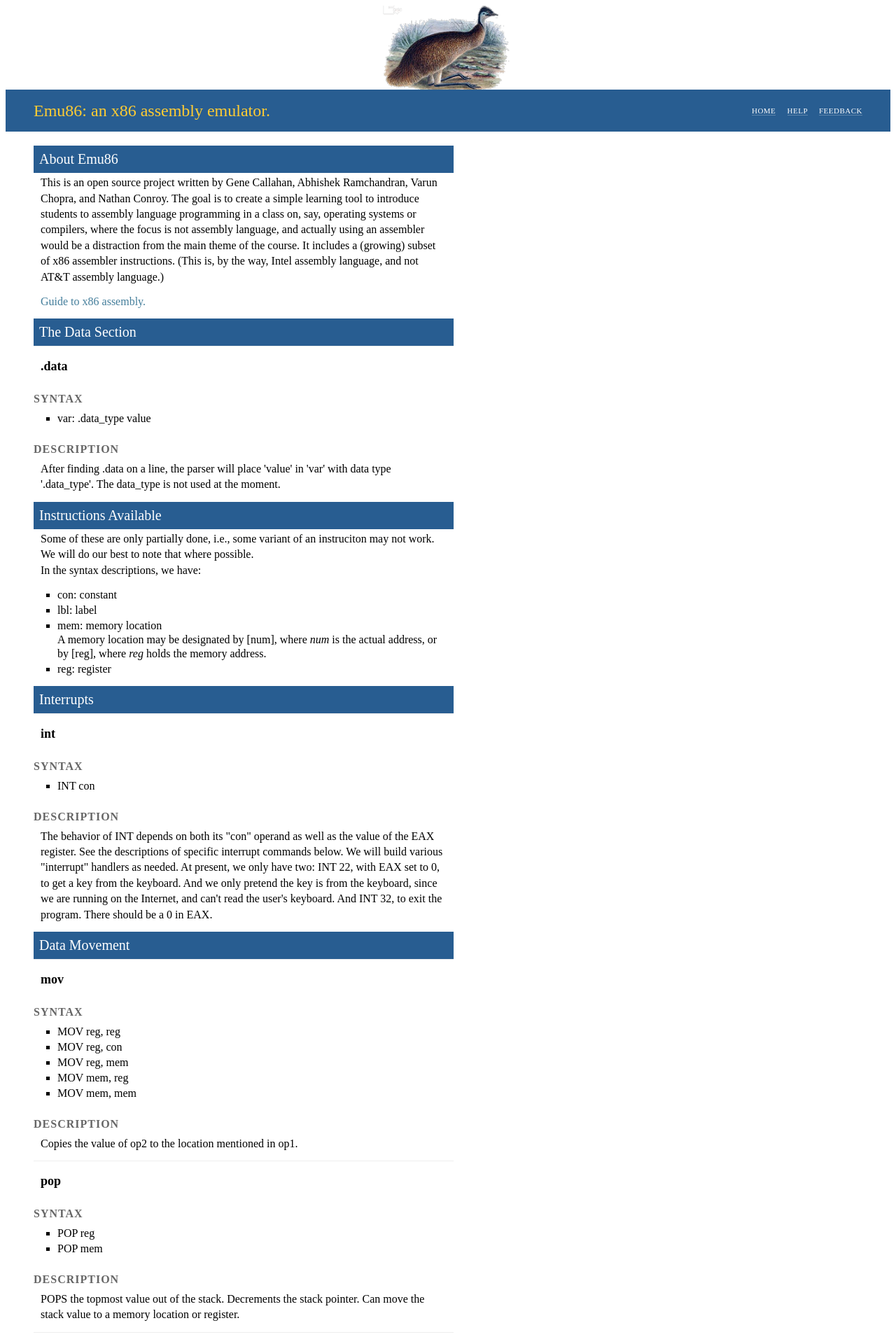
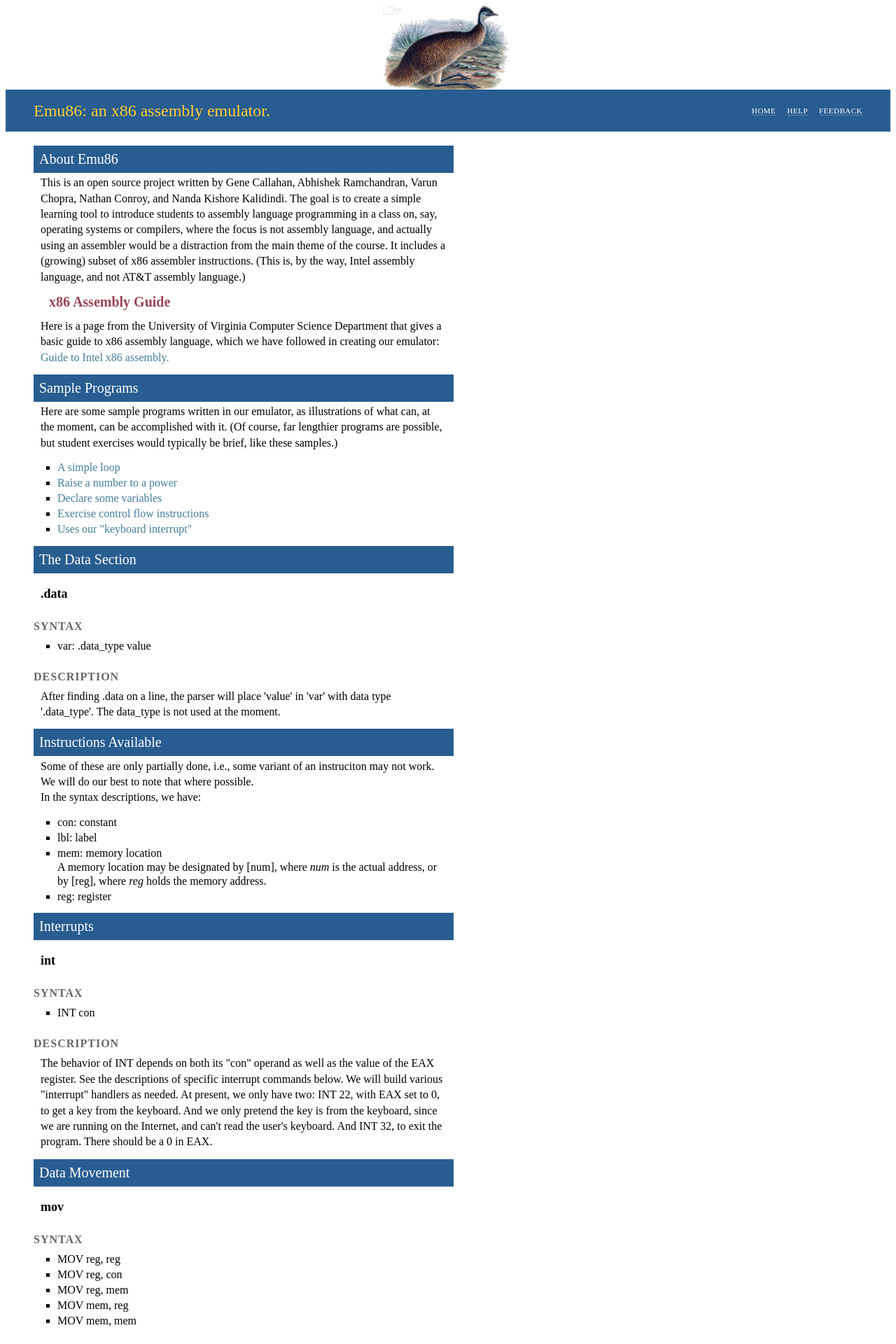
Before and after one commit to gcallah/Emu86, a Django app: page /Emu86/help in a window 1280 px wide. Shown: the top 1920 px of the page at 70% size. Run offline with Django 3.2, Linux system fonts and the light colour scheme; data that the repository does not hold is empty.

Commit message:
Updated help file and reformatted key_test.asm.

```diff
--- a/Emu86/templates/help.html
+++ b/Emu86/templates/help.html
@@ -6,7 +6,8 @@
         </h2>
             <p>
             This is an open source project written by Gene Callahan,
-            Abhishek Ramchandran, Varun Chopra, and Nathan Conroy.
+            Abhishek Ramchandran, Varun Chopra, Nathan Conroy,
+            and Nanda Kishore Kalidindi.
             The goal is to create a simple learning tool to introduce students to
             assembly language programming in a class on, say, operating systems
             or compilers, where the focus is not assembly language, and actually
@@ -16,12 +17,68 @@
             not AT&amp;T assembly language.)
             </p>
 
+            <h3>
+                x86 Assembly Guide
+            </h3>
             <p>
+                Here is a page from the University of Virginia Computer Science
+                Department that gives a basic guide to x86 assembly language,
+                which we have followed in creating our emulator:
+                <br />
                 <a
                 href="https://www.cs.virginia.edu/~evans/cs216/guides/x86.html">
-                Guide to x86 assembly.
+                Guide to Intel x86 assembly.
                 </a>
             </p>
+
+        <h2>
+            Sample Programs
+        </h2>
+
+            <p>
+                Here are some sample programs written in our emulator, as
+                illustrations of what can, at the moment, can be accomplished
+                with it. (Of course, far lengthier programs are possible, but
+                student exercises would typically be brief, like these
+                samples.)
+            </p>
+
+            <ul>
+                <li>
+                    <a href="https://github.com/gcallah/Emu86/blob/master/tests/loop.asm">
+                        A simple loop
+                    </a>
+                </li>
+
+                <li>
+                    <a
+                        href="https://github.com/gcallah/Emu86/blob/master/tests/power.asm">
+                        Raise a number to a power
+                    </a>
+                </li>
+
+                <li>
+                    <a
+                        href="https://github.com/gcallah/Emu86/blob/master/tests/data.asm">
+                        Declare some variables
+                    </a>
+                </li>
+
+                <li>
+                    <a
+                        href="https://github.com/gcallah/Emu86/blob/master/tests/test_control_flow.asm">
+                        Exercise control flow instructions
+                    </a>
+                </li>
+
+                <li>
+                    <a
+                        href="https://github.com/gcallah/Emu86/blob/master/tests/key_test.asm">
+                        Uses our "keyboard interrupt"
+                    </a>
+                </li>
+            </ul>
+
 
         <h2>
             The Data Section
```
Also changed, not shown: tests/test_programs.py (line endings or trailing spaces), 4 other files.
